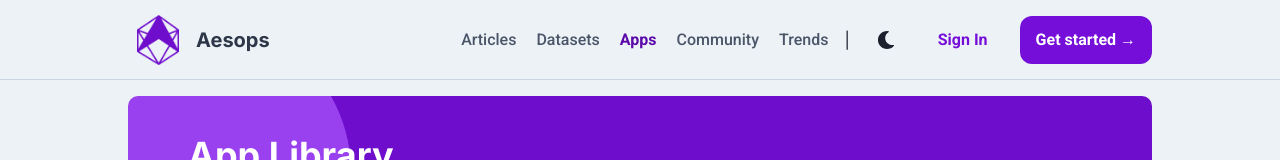
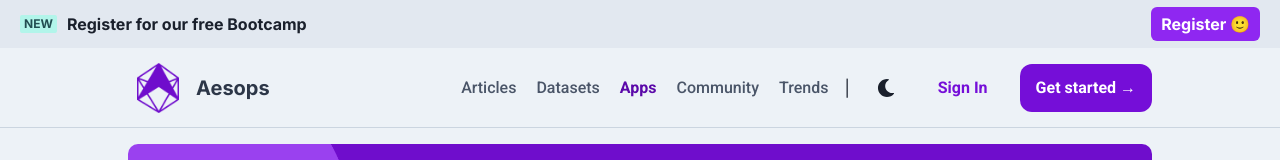
Before and after one commit to aesopske/aesops, a Next.js app: page /apps in a window 1280 px wide. Shown: the top 160 px of the page. Built offline with nearby package versions, Linux system fonts and the light colour scheme; no server answers; a web font is replaced by a local one; what @badrap/bar-of-progress would draw is missing.

Commit message:
feat: added bootcamp banner

```diff
--- a/src/components/common/Layout.jsx
+++ b/src/components/common/Layout.jsx
@@ -1,4 +1,4 @@
-import { Box } from '@chakra-ui/react'
+import { Badge, Box, HStack, Stack, Text, useColorMode } from '@chakra-ui/react'
 import Navbar from './Navbar'
 import Footer from './Footer'
 import { useState } from 'react'
@@ -23,8 +23,10 @@ function Layout({
     isArticle,
     ogarticleProps,
 }) {
+    const { showCookieBanner } = useCookie()
     const [scroll, setScroll] = useState(false)
-    const { showCookieBanner } = useCookie()
+    const { colorMode } = useColorMode()
+    const isDark = colorMode === 'dark'
 
     const handleScrollChange = () => {
         if (window.scrollY !== 0) {
@@ -96,6 +98,41 @@ function Layout({
           `,
                 }}
             />
+            <Box
+                top='0'
+                left='0'
+                px='20px'
+                py='10px'
+                position='sticky'
+                height={['auto', 'auto', '3rem']}
+                bg={isDark ? 'gray.900' : 'gray.200'}>
+                <Stack
+                    direction={['column', 'column', 'row']}
+                    alignItems={['start', 'start', 'center']}
+                    height='100%'
+                    width='100%'
+                    justifyContent='space-between'>
+                    <HStack spacing='10px'>
+                        <Badge colorScheme='teal'>New</Badge>
+                        <Text fontWeight='semibold'>
+                            Register for our free Bootcamp
+                        </Text>
+                    </HStack>
+                    <Text
+                        as='a'
+                        p='5px'
+                        px='10px'
+                        rounded='md'
+                        bg='brand.400'
+                        color='white'
+                        target='_blank'
+                        fontWeight='semibold'
+                        rel='noreferrer noopener'
+                        href='https://forms.gle/pjNVDD5Yn4RDQhpK9'>
+                        Register 🙂
+                    </Text>
+                </Stack>
+            </Box>
             <Navbar />
             <Box width='100%' height='auto'>
                 {showCookieBanner && <CookieBanner />}
```
Also changed, not shown: .commitlintrc.json, 1 other file (tests, documents, lock files or other folders).
